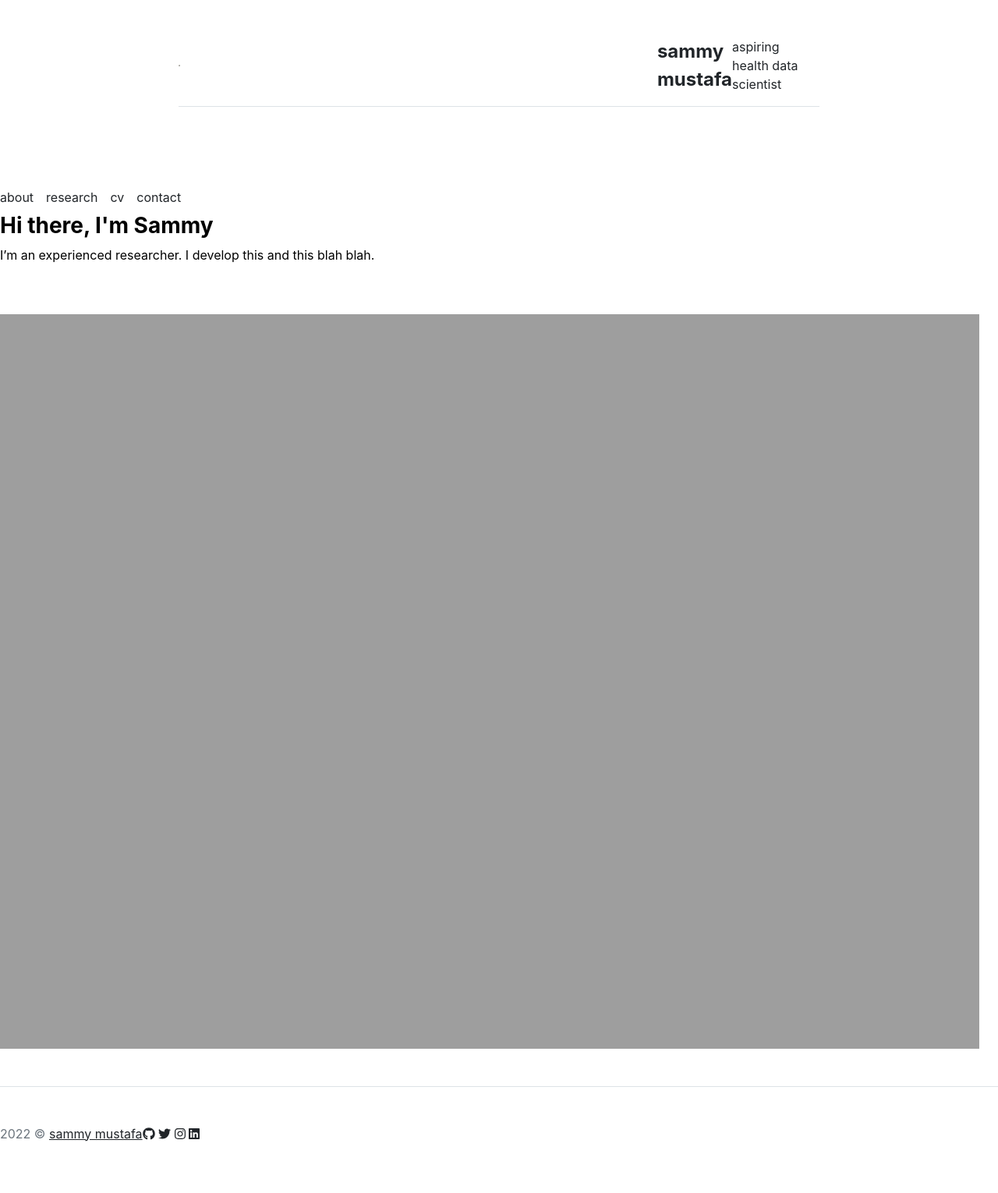
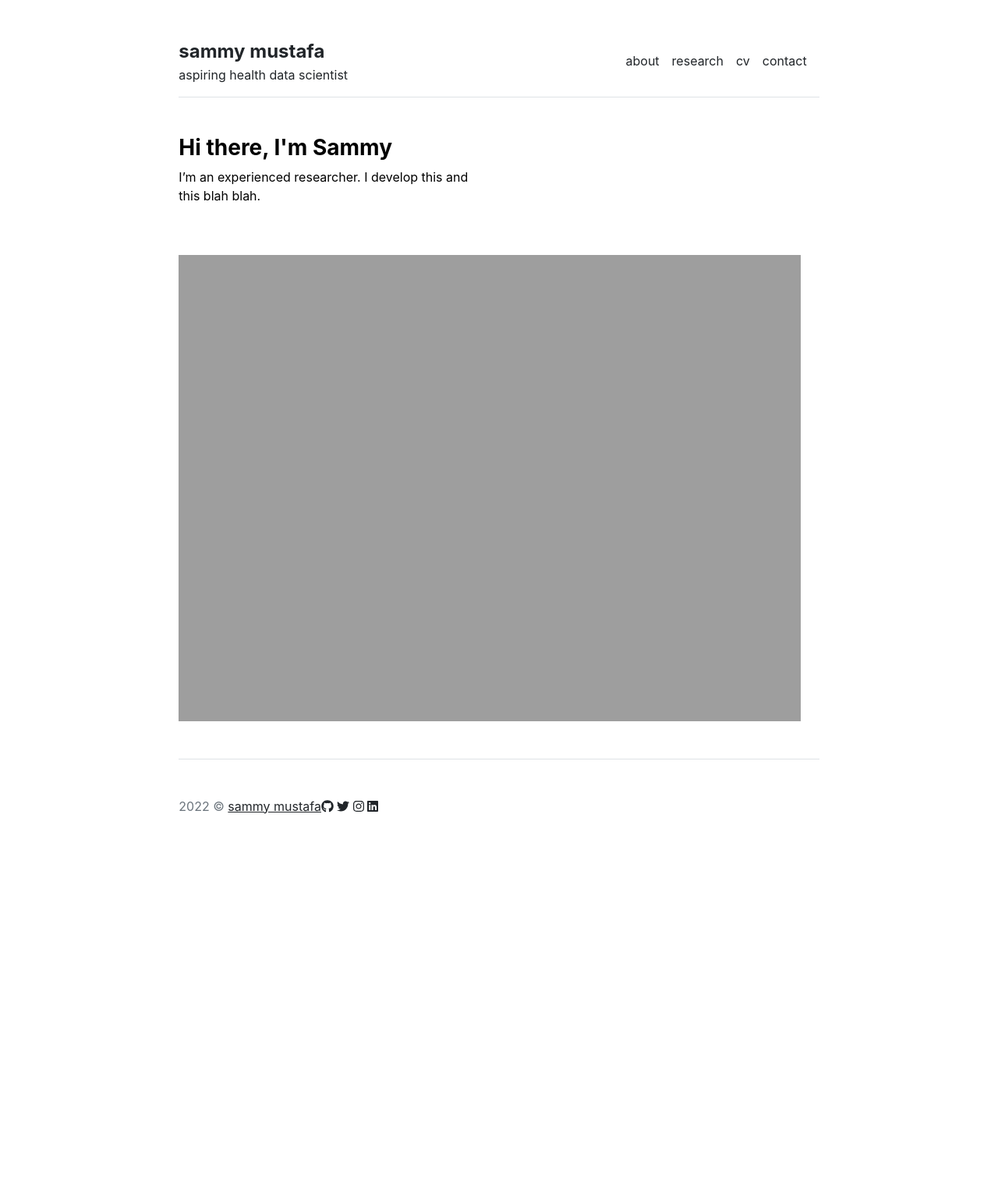
Before and after one commit to sammymustafa/sammymustafa.github.io, a Jekyll site: the page built from index.md, in a window 1280 px wide. Shown: the whole page at 78% size. Built offline with Jekyll 4.4.1, drawn with Linux system fonts in a browser that asks for light colours; after the commit the page ends 1158 px from its top, so only the background shows below that.

Commit message:
same header

```diff
--- a/_includes/footer.html
+++ b/_includes/footer.html
@@ -1,7 +1,7 @@
 <footer class="pt-5 my-5 text-muted border-top">
   <footer class="d-flex flex-column flex-md-row align-items-center pb-3 mb-5">
     <div class="copyright">{{site.time | date: '%Y'}} &copy; <a href="/">{{site.title}}</a></div>
-    <div class="col-md-4 text-right social-media-icons">
+    <div class="col-md-4 text-left social-media-icons">
       {% for item in site.data.settings.social %}
         <a href="{{ item.link }}"><i class="fab fa-{{ item.icon }}"></i></a>
       {% endfor %}
--- a/_includes/header.html
+++ b/_includes/header.html
@@ -1,10 +1,5 @@
 <header class="d-flex flex-column flex-md-row align-items-center pb-3 mb-5 border-bottom">
-  <div class="row" id="header">
-    <div class="d-flex col-md-3 col-md-offset-9">
-        <img src="{{ site.github.url }}/assets/other_icon.png" alt="icon"/ width = "1%">
-    </div>
-</div>
-    <span></span><img  width = "10%">
+  <div>
     <a href="{{ site.github.url }}/" class="d-flex align-items-center text-decoration-none">
       <span class="fs-4 fw-bold">{{ site.title }}</span>
     </a>
```
